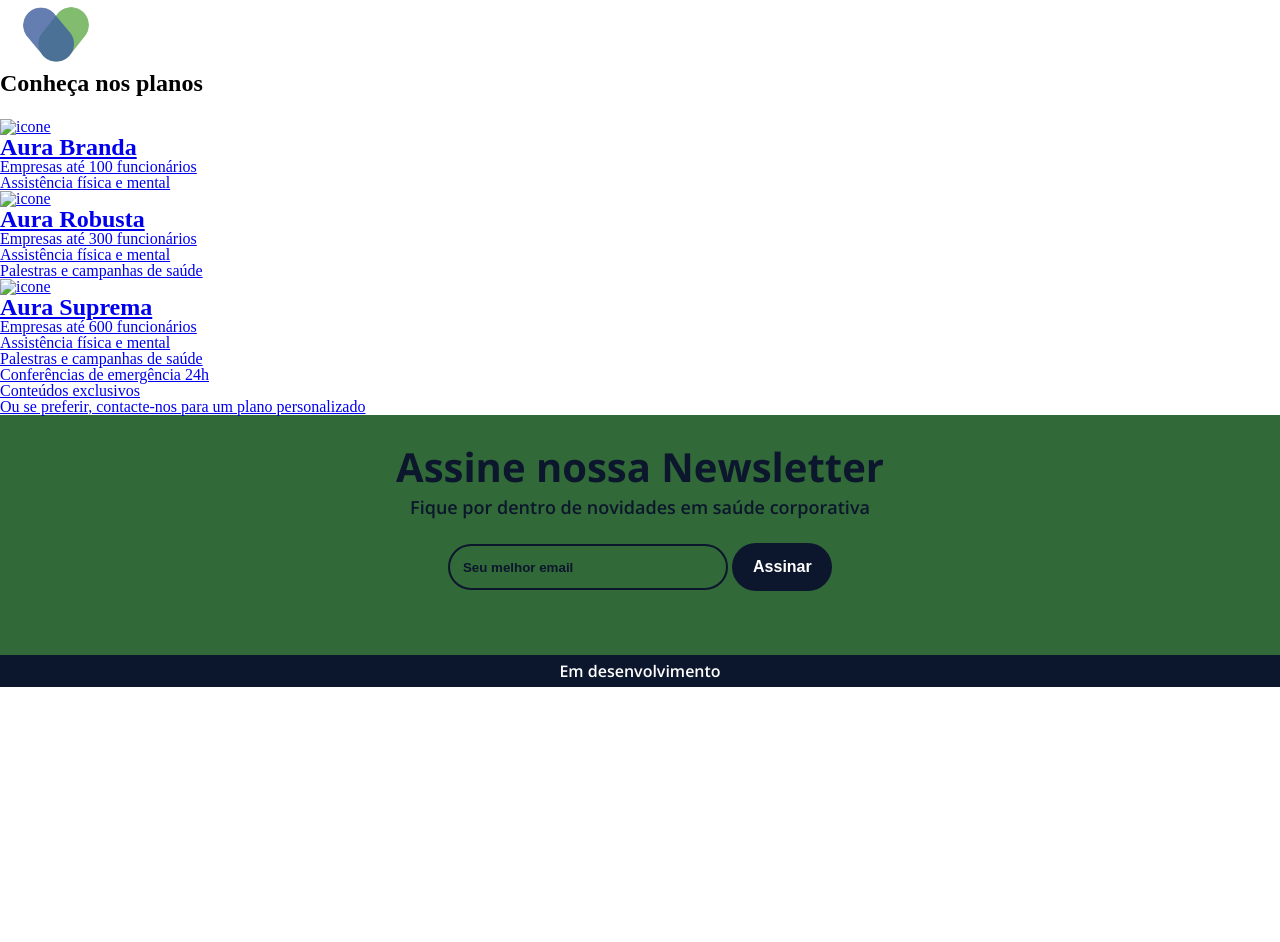
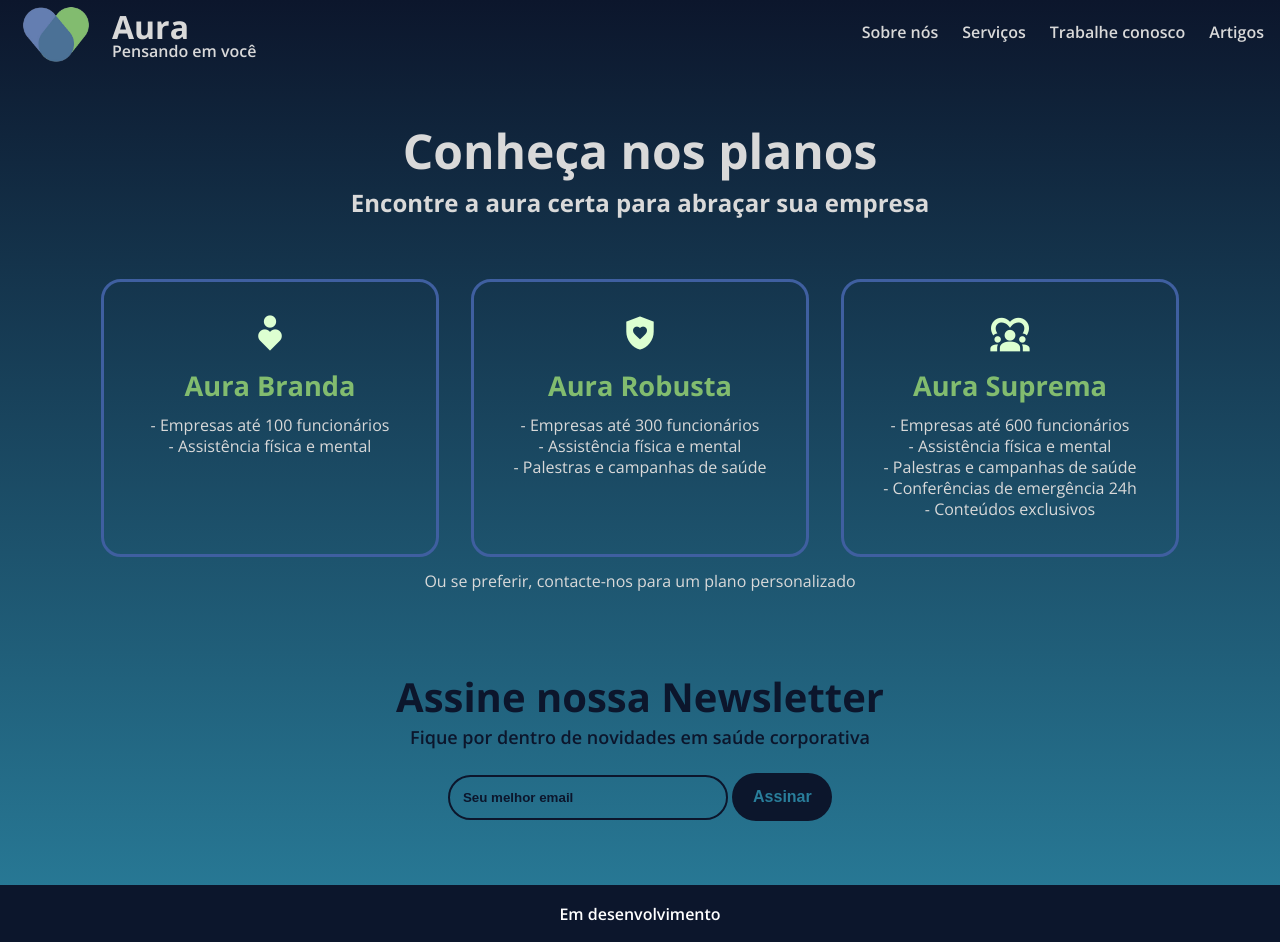
Before and after one commit to lucasvinni01/aura, a plain HTML site: page servicos.html in a window 1280 px wide. Before the commit the page ends 800 px from the top, so only its background shows below. Drawn offline with nearby package versions, Linux system fonts and the light colour scheme.

Commit message:
feat: servicos.css

```diff
--- a/servicos.html
+++ b/servicos.html
@@ -6,7 +6,9 @@
     <link rel="shortcut icon" href="assets/favicon.ico" type="image/x-icon">
     <link rel="stylesheet" href="styles/reset.css">
     <link rel="stylesheet" href="styles/header.css">
+    <link rel="stylesheet" href="styles/servicos.css">
     <link rel="stylesheet" href="styles/footer.css">
+    <link rel="stylesheet" href="https://fonts.googleapis.com/css2?family=Material+Symbols+Outlined:opsz,wght,FILL,GRAD@20..48,100..700,0..1,-50..200" />
     <title>Aura | Serviços</title>
 </head>
 <body>
@@ -29,12 +31,14 @@
     </header>
     <main>
         <section class="servicos_container">
-            <h1>Conheça nos planos</h1>
-            <h2>Encontre a aura certa para abraçar sua empresa</h2>
+            <h1 class="servicos-titulo">Conheça nos planos</h1>
+            <h2 class="servicos-subtitulo">Encontre a aura certa para abraçar sua empresa</h2>
             <div class="planos_container">
                 <div class="plano-card">
                     <a href="formulario.html">
-                        <img src="#" alt="icone" class="plano-icone">
+                        <span class="material-symbols-outlined">
+                            digital_wellbeing
+                        </span>
                         <h1 class="plano-titulo">Aura Branda</h1>
                         <ul>
                             <li>Empresas até 100 funcionários</li>
@@ -45,7 +49,9 @@
 
                 <div class="plano-card">
                     <a href="formulario.html">
-                        <img src="#" alt="icone" class="plano-icone">
+                        <span class="material-symbols-outlined">
+                            shield_with_heart
+                        </span>
                         <h1 class="plano-titulo">Aura Robusta</h1>
                         <ul>
                             <li>Empresas até 300 funcionários</li>
@@ -57,7 +63,9 @@
 
                 <div class="plano-card">
                     <a href="formulario.html">
-                        <img src="#" alt="icone" class="plano-icone">
+                        <span class="material-symbols-outlined">
+                            diversity_1
+                        </span>
                         <h1 class="plano-titulo">Aura Suprema</h1>
                         <ul>
                             <li>Empresas até 600 funcionários</li>
@@ -69,7 +77,7 @@
                     </a>
                 </div>
             </div>
-            <span><a href="formulario.html">Ou se preferir, contacte-nos para um plano personalizado</a></span>
+            <span class="span-personalizado"><a href="formulario.html">Ou se preferir, contacte-nos para um plano personalizado</a></span>
         </section>
     </main>
     <footer class="footer_container">
--- a/styles/artigos.css
+++ b/styles/artigos.css
@@ -2,7 +2,7 @@
 
 body {
     font-family: 'Open sans', sans-serif;
-    color: #ffffff;
+    color: #D9D9D9;
     background-image: linear-gradient(to bottom, #0c162c, #297E9B);
 }
 
@@ -26,7 +26,7 @@ main {
     display: flex;
     flex-direction: column;
     width: 350px;
-    background-color: #ffffff;
+    background-color: #D9D9D9;
     color: #0c162c;
     box-shadow: 3px 5px 10px #0000004b;
     border-radius: 10px;
--- a/styles/footer.css
+++ b/styles/footer.css
@@ -1,7 +1,5 @@
-@import url('https://fonts.googleapis.com/css2?family=Open+Sans:ital,wght@0,300..800;1,300..800&family=VT323&display=swap');
-
 .footer_container {
-    background-color: #316938;
+    background-color: transparent;
     font-family: 'Open sans', sans-serif;
 }
 
@@ -40,7 +38,7 @@
 
 .form-input:focus {
     outline: transparent;
-    box-shadow: 0px 0px 15px #6f8fd3;
+    box-shadow: 0px 0px 15px #82BC6F;
 }
 
 ::placeholder {
@@ -53,7 +51,7 @@
     border-radius: 25px;
     border: 2px solid transparent;
     background-color: #0c162c;
-    color: #fff;
+    color: #297E9B;
     font-weight: 700;
     font-size: 16px;
     cursor: pointer;
@@ -67,7 +65,7 @@
 
 .footer_descricao {
     background-color: #0c162c;
-    padding: .5em 0;
+    padding: 1.3em 0;
     text-align: center;
     color: #fff;
     font-weight: 600;
--- a/styles/header.css
+++ b/styles/header.css
@@ -1,7 +1,4 @@
 /* Estilos de cabeçalho */
-
-@import url('https://fonts.googleapis.com/css2?family=Open+Sans:ital,wght@0,300..800;1,300..800&family=VT323&display=swap');
-
 .header_container {
     display: flex;
     justify-content: space-between;
@@ -21,7 +18,7 @@
 }
 
 .header_logo-text h1, h2 {
-    color: #fff;
+    color: #D9D9D9;
     margin: 0;
 }
 
@@ -39,11 +36,13 @@
 
 .header_menu a {
     text-decoration: none;
-    color: #fff;
+    color: #D9D9D9;
+    font-weight: 600;
     transition: .1s;
 }
 
 .header_menu a:hover {
-    border-bottom: 2px solid #fff;
-    font-weight: 600;
+    border-bottom: 2px solid #82BC6F;
+    color: #82BC6F;
+
 }
--- a/styles/index.css
+++ b/styles/index.css
@@ -1,11 +1,3 @@
-@import url('https://fonts.googleapis.com/css2?family=Open+Sans:ital,wght@0,300..800;1,300..800&family=VT323&display=swap');
-
-body {
-    font-family: 'Open sans', sans-serif;
-    color: #ffffff;
-    background-image: linear-gradient(to bottom, #0c162c, #297E9B);
-}
-
 main {
     padding: 1em;
     margin: 2.5em 0;
@@ -99,15 +91,17 @@ main {
 
 .article_container {
     display: flex;
-    justify-content: space-between;
+    justify-content: space-evenly;
     flex-wrap: wrap;
 }
 
 .artigo-card {
     display: flex;
     flex-direction: column;
-    width: 350px;
-    background-color: #ffffff;
+    width: 300px;
+    height: 390px;
+    overflow: hidden;
+    background-color: #D9D9D9;
     color: #0c162c;
     box-shadow: 3px 5px 10px #0000004b;
     border-radius: 10px;
@@ -118,11 +112,12 @@ main {
 
 .artigo-card:hover {
     transform: scale(1.1);
+    box-shadow: 3px 5px 15px #0000007a;
 }
 
 .artigo-imagem {
-    width: 350px;
-    height: 235px;
+    width: 300px;
+    height: 150px;
     border-top-right-radius: 10px;
     border-top-left-radius: 10px;
 }
--- a/styles/reset.css
+++ b/styles/reset.css
@@ -1,3 +1,11 @@
+@import url('https://fonts.googleapis.com/css2?family=Open+Sans:ital,wght@0,300..800;1,300..800&family=VT323&display=swap');
+
+body {
+    font-family: 'Open sans', sans-serif;
+    color: #D9D9D9;
+    background-image: linear-gradient(to bottom, #0c162c, #297E9B);
+}
+
 html, body, div, span, applet, object, iframe,
 h1, h2, h3, h4, h5, h6, p, blockquote, pre,
 a, abbr, acronym, address, big, cite, code,
--- /dev/null
+++ b/styles/servicos.css
@@ -0,0 +1,80 @@
+
+.material-symbols-outlined {
+    font-size: 38px !important;
+    color: #ddffd1;
+  font-variation-settings:
+  'FILL' 1,
+  'wght' 700,
+  'GRAD' 0,
+  'opsz' 10
+}
+
+main {
+    padding: 1em;
+    margin: 2.5em 0;
+}
+
+.servicos_container {
+    display: flex;
+    flex-direction: column;
+    align-items: center;
+    gap: 1em;
+}
+
+.servicos-titulo {
+    font-size: 3em;
+}
+
+.servicos-subtitulo {
+    margin-bottom: 2em;
+}
+
+.planos_container {
+    display: flex;
+    gap: 2em;
+    justify-content: space-between;
+}
+
+.plano-card {
+    cursor: pointer;
+    text-align: center;
+    width: 300px;
+    padding: 2em 1em;
+    border: 3px solid #3F5FA0;
+    border-radius: 20px;
+    transition: .25s ease-out;
+}
+
+.plano-card:hover {
+    box-shadow: 0px 0px 10px 4px #82BC6F, inset 0px 0px 10px 4px #82BC6F;
+    border: 3px solid #ddffd1;
+}
+
+.plano-card a {
+    text-decoration: none;
+    color: #D9D9D9;
+
+}
+
+.plano-titulo {
+    margin: 18px 0;
+    font-size: 1.7em;
+    color: #82BC6F;
+}
+
+.plano-card li {
+    margin-bottom: 5px;
+}
+
+.plano-card li::before {
+    content: "- ";
+}
+
+.span-personalizado a {
+    color: #D9D9D9;
+    text-decoration: none;
+}
+
+.span-personalizado a:hover {
+    border-bottom: 2px solid #d9d9d9;
+}
```
